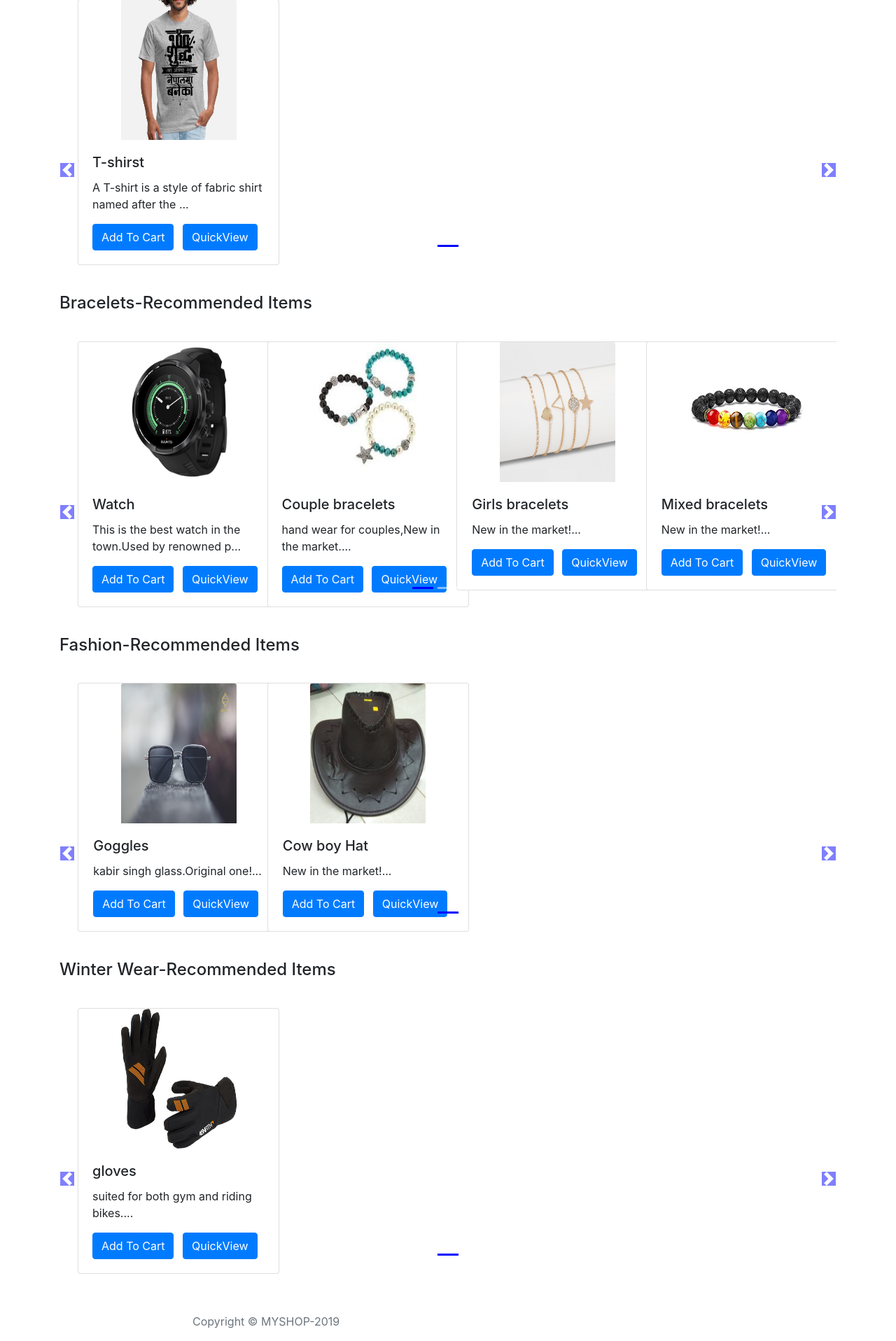
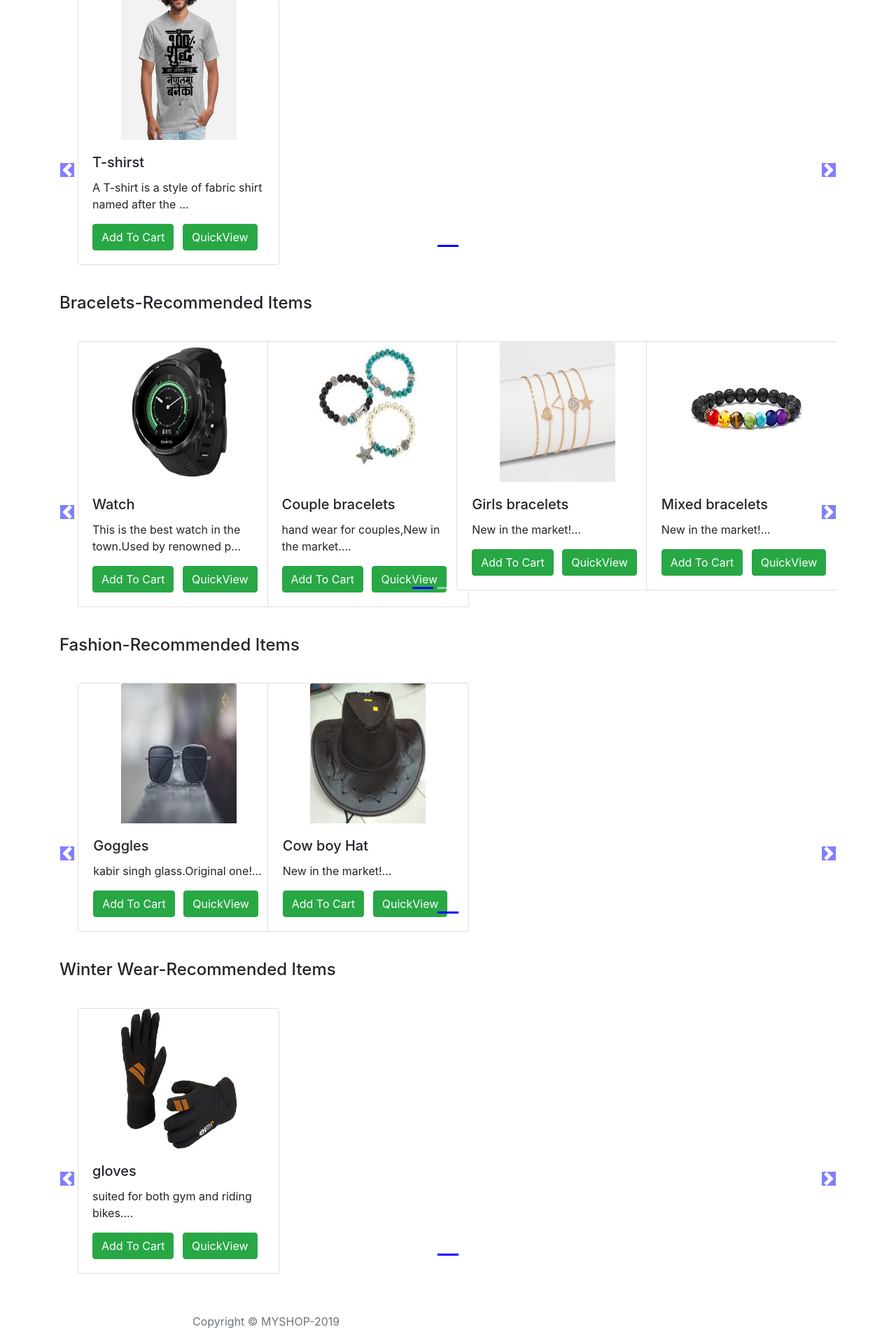
Before and after one commit to 7ami/E-Commerce, a Django app: page /shop/ in a window 1280 px wide. Shown: the part 150-2067 px from the top of the page at 70% size. Run offline with Django 3.2, Linux system fonts and the light colour scheme; data comes from the database, SQL or seed files in the repository; some libraries are stand-ins or nearby versions.

Commit message:
Added some style

```diff
--- a/shop/templates/shop/index.html
+++ b/shop/templates/shop/index.html
@@ -69,8 +69,8 @@
             <div class="card-body">
               <h5 class="card-title">{{i.name}}</h5>
               <p class="card-text">{{i.desc|slice:"0:53"}}...</p>
-                <button id="pr{{i.id}}" class="btn btn-primary cart"> Add To Cart</button>
-            <a href="/shop/product/{{i.id}}"><button id="qv{{i.id}}" class="btn btn-primary cart mx-2">QuickView</button></a>
+                <button id="pr{{i.id}}" class="btn btn-success cart"> Add To Cart</button>
+            <a href="/shop/product/{{i.id}}"><button id="qv{{i.id}}" class="btn btn-success cart mx-2">QuickView</button></a>
             </div>
           </div>
         </div>
```
